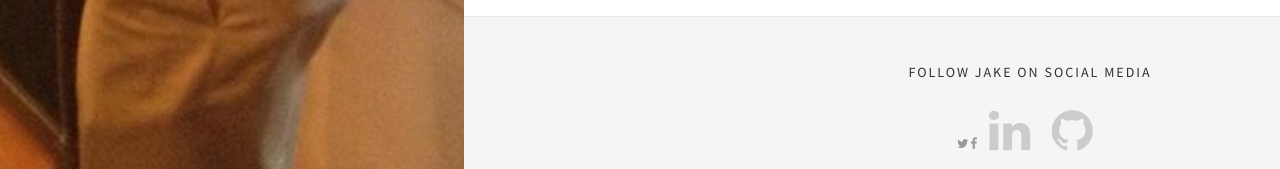
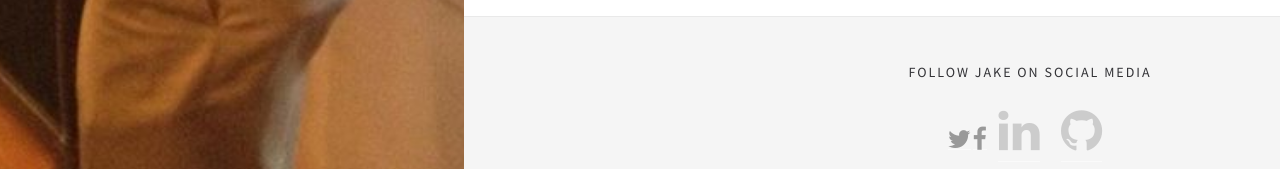
Before and after one commit to EJBlog/EJBlog.github.io, a Jekyll site: the page built from author_jake.html, in a window 1280 px wide. Shown: the part 1454-1623 px from the top of the page. Built offline with Jekyll 4.4.1, drawn with Linux system fonts in a browser that asks for light colours; nearby versions of some CDN libraries; some web fonts are replaced.

Commit message:
Update author_jake.html

```diff
--- a/_layouts/author_jake.html
+++ b/_layouts/author_jake.html
@@ -146,8 +146,8 @@
                         <div class="social">
                             <p>Follow Jake On Social Media</a>
                             <div class="social-links">
-                                <a href="https://mobile.twitter.com/Jake_M_Ellis"><i class="fa fa-twitter fa-2x"></i></a>
-                                <a href="https://www.facebook.com/jellis918"><i class="fa fa-facebook fa-2x"></i></a>
+                                <a href="https://mobile.twitter.com/Jake_M_Ellis"><i class="fa fa-twitter fa-4x"></i></a>
+                                <a href="https://www.facebook.com/jellis918"><i class="fa fa-facebook fa-4x"></i></a>
                                 <a class="social-icon" href="https://www.linkedin.com/in/jacob-ellis-99062219"><i class="fa fa-linkedin fa-2x"></i></a>
                                 <a class="social-icon" href="https://github.com/JakeEllis"><i class="fa fa-github fa-2x"></i></a>
 
```
